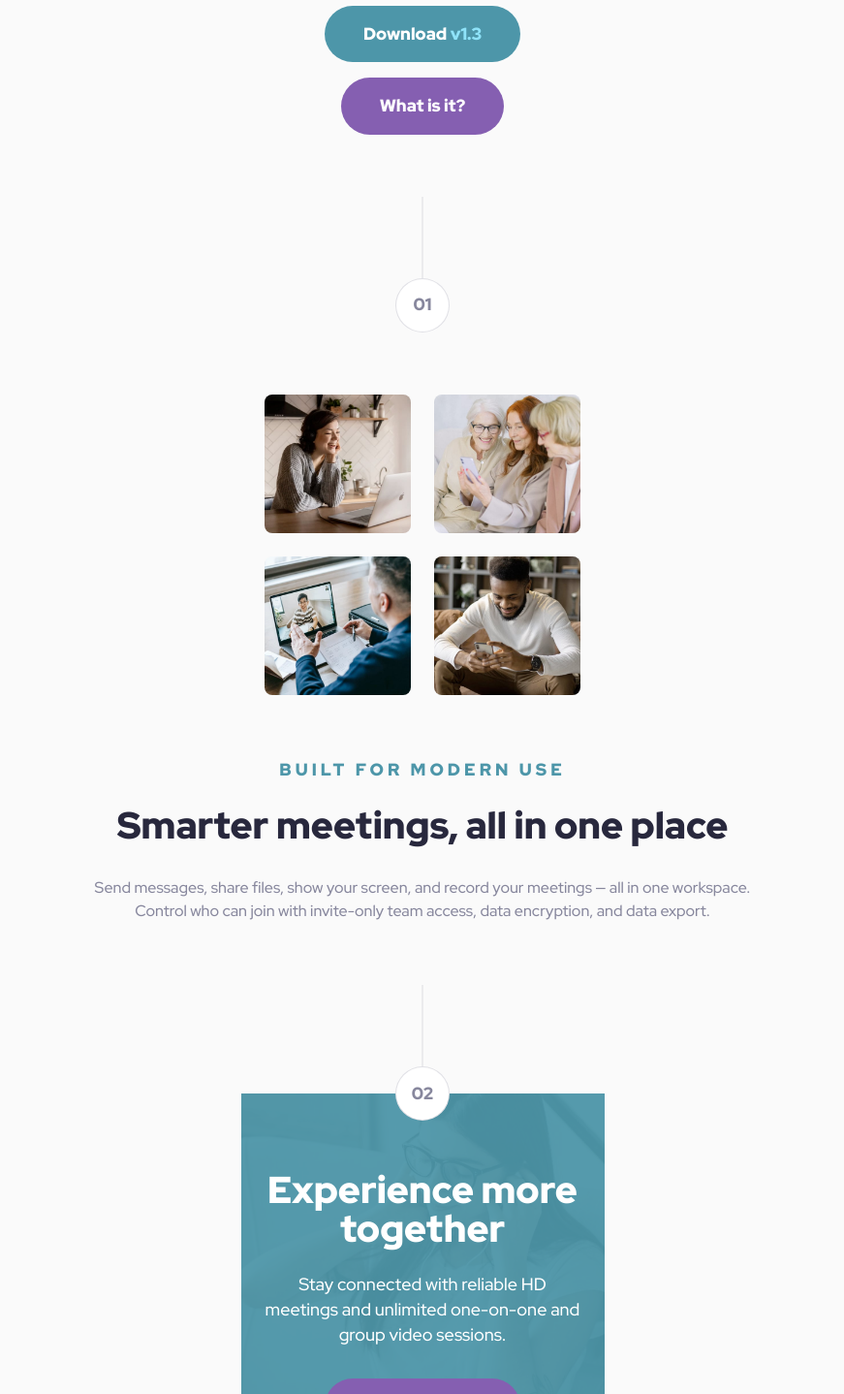
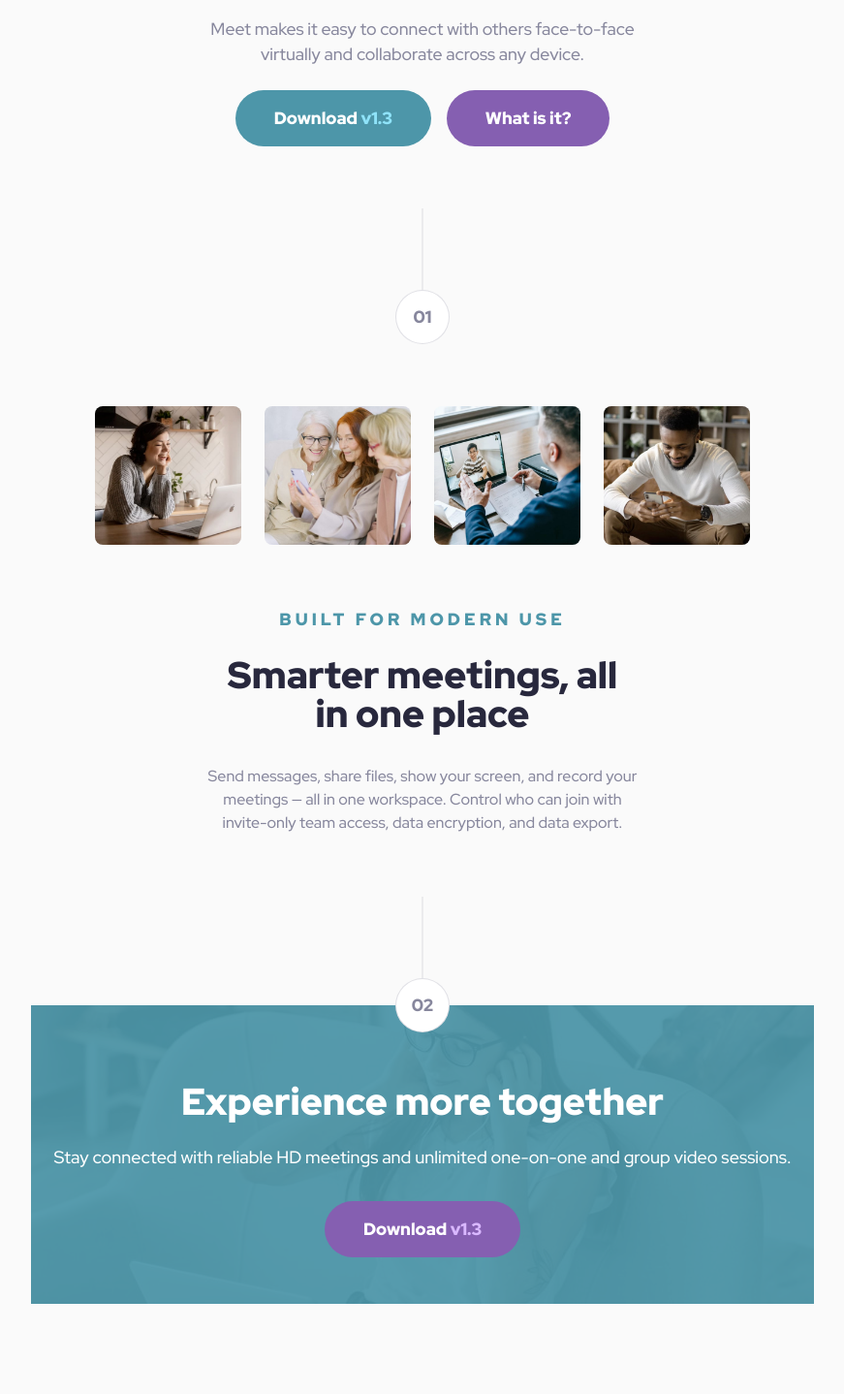
Before and after one commit to DarrickFauvel/fem2407-meet-landing-page-next, a Next.js app: page / in a window 1280 px wide. Shown: the part 832-2270 px from the top of the page at 97% size, without its empty margins (204-1075 px from the left). Built offline with nearby package versions, Linux system fonts and the light colour scheme.

Commit message:
Adjust responsiveness

```diff
--- /dev/null
+++ b/app/components/section/index.tsx
@@ -0,0 +1,22 @@
+import { ReactNode } from "react"
+
+import SectionNumber from "../section-number"
+import padWithLeadingZeros from "@/app/helpers/padWithLeadingZeros"
+
+type HomeSectionProps = {
+  children: ReactNode
+  sectionNumber: number
+}
+
+const HomeSection = ({ children, sectionNumber }: HomeSectionProps) => {
+  const formattedSectionNumber = padWithLeadingZeros(sectionNumber, 2)
+
+  return (
+    <article className="flex flex-col items-center">
+      <SectionNumber>{formattedSectionNumber}</SectionNumber>
+
+      {children}
+    </article>
+  )
+}
+export default HomeSection
--- /dev/null
+++ b/app/helpers/padWithLeadingZeros.ts
@@ -0,0 +1,5 @@
+function padWithLeadingZeros(num: number, numLength: number) {
+  return String(num).padStart(numLength, "0")
+}
+
+export default padWithLeadingZeros
--- a/app/page.tsx
+++ b/app/page.tsx
@@ -3,13 +3,14 @@ import Image from "next/image"
 import Hero from "./components/hero"
 import Logo from "@/components/logo"
 import Button from "@/components/logo/button"
-import SectionNumber from "./components/section-number"
 
 import imageWomanInVideocall from "@/assets/images/desktop/image-woman-in-videocall.jpg"
 import imageWomenVideoChatting from "@/assets/images/desktop/image-women-videochatting.jpg"
 import imageMenInMeeting from "@/assets/images/desktop/image-men-in-meeting.jpg"
 import imageManTexting from "@/assets/images/desktop/image-man-texting.jpg"
 import imageFooterMobile from "@/assets/images/mobile/image-footer.jpg"
+import imageFooterDesktop from "@/assets/images/desktop/image-footer.jpg"
+import HomeSection from "./components/section"
 
 export default function Home() {
   return (
@@ -18,17 +19,17 @@ export default function Home() {
 
       <Hero />
 
-      <div className=" flex flex-col gap-6 px-6 pt-12">
+      <div className=" flex flex-col items-center gap-6 px-6 pt-12 max-w-[540px]">
         <h1 className="text-fem-fluid-h1 font-black leading-none text-center text-balance">
           Group Chat for Everyone
         </h1>
 
-        <p className="text-fem-fluid-body leading-fem-fluid-body font-medium text-fem-cool-gray text-center">
+        <p className="text-fem-fluid-body leading-fem-fluid-body font-medium text-fem-cool-gray text-center max-w-[45ch] sm:max-w-[54ch]">
           Meet makes it easy to connect with others face-to-face virtually and
           collaborate across any device.
         </p>
 
-        <div className="flex flex-col items-center gap-4">
+        <div className="flex flex-col sm:flex-row sm:justify-center items-center gap-4">
           <Button url="#" bgColor="green">
             Download <span className="text-fem-non-photo-blue">v1.3</span>
           </Button>
@@ -39,9 +40,8 @@ export default function Home() {
         </div>
       </div>
 
-      <SectionNumber>01</SectionNumber>
-
-      <div className="grid grid-cols-1 min-[375px]:grid-cols-2 gap-6 mt-16">
+      <HomeSection sectionNumber={1}>
+        <div className="grid grid-cols-1 min-[375px]:grid-cols-2 md:grid-cols-4 gap-6 mt-16">
           <Image
             className="rounded-lg"
             src={imageWomanInVideocall}
@@ -76,23 +76,33 @@ export default function Home() {
           <span className="uppercase text-fem-fluid-body font-black text-fem-blue-munsell tracking-[4px]">
             Built for modern use
           </span>
+
           <h2 className="text-fem-fluid-h2 text-fem-space-cadet font-black text-balance text-center pt-6 leading-10">
-          Smarter meetings, all in one place
+            Smarter meetings, all <br className="hidden md:block" />
+            in one place
           </h2>
-        <p className="text-center text-fem-cool-gray font-medium text-balance mt-8">
-          Send messages, share files, show your screen, and record your meetings
-          — all in one workspace. Control who can join with invite-only team
-          access, data encryption, and data export.
+
+          <p className="text-center text-fem-cool-gray font-medium text-balance mt-8 max-w-[540px]">
+            Send messages, share files, show your screen, and record your
+            meetings — all in one workspace. Control who can join with
+            invite-only team access, data encryption, and data export.
           </p>
         </div>
+      </HomeSection>
 
-      <SectionNumber>02</SectionNumber>
-
-      <div className="relative bg-fem-blue-munsell w-[375px] h-[428px] px-6 mb-32 -mt-7">
+      <HomeSection sectionNumber={2}>
+        <div className="relative bg-fem-blue-munsell h-[428px] lg:h-[308px] px-6 mb-32 -mt-7">
           <div className="absolute inset-0 opacity-25 z-0">
             <Image
-            className="w-full h-full object-cover opacity-25"
+              className="w-full h-full object-cover opacity-25 lg:hidden"
               src={imageFooterMobile}
+              width={375}
+              height={428}
+              alt="woman with headphones"
+            />
+            <Image
+              className="w-full h-full object-cover opacity-25 hidden lg:block"
+              src={imageFooterDesktop}
               width={375}
               height={428}
               alt="woman with headphones"
@@ -103,15 +113,18 @@ export default function Home() {
             <h2 className="text-fem-fluid-h2 font-black text-center text-white pt-20 leading-10">
               Experience more together
             </h2>
+
             <p className="text-lg text-center text-white font-medium mt-6 mb-8 leading-[1.44]">
               Stay connected with reliable HD meetings and unlimited one-on-one
               and group video sessions.
             </p>
+
             <Button url="#" bgColor="purple">
               Download <span className="text-fem-mauve">v1.3</span>
             </Button>
           </div>
         </div>
+      </HomeSection>
     </main>
   )
 }
```
Lines whose indentation alone changed are shown as unchanged.
